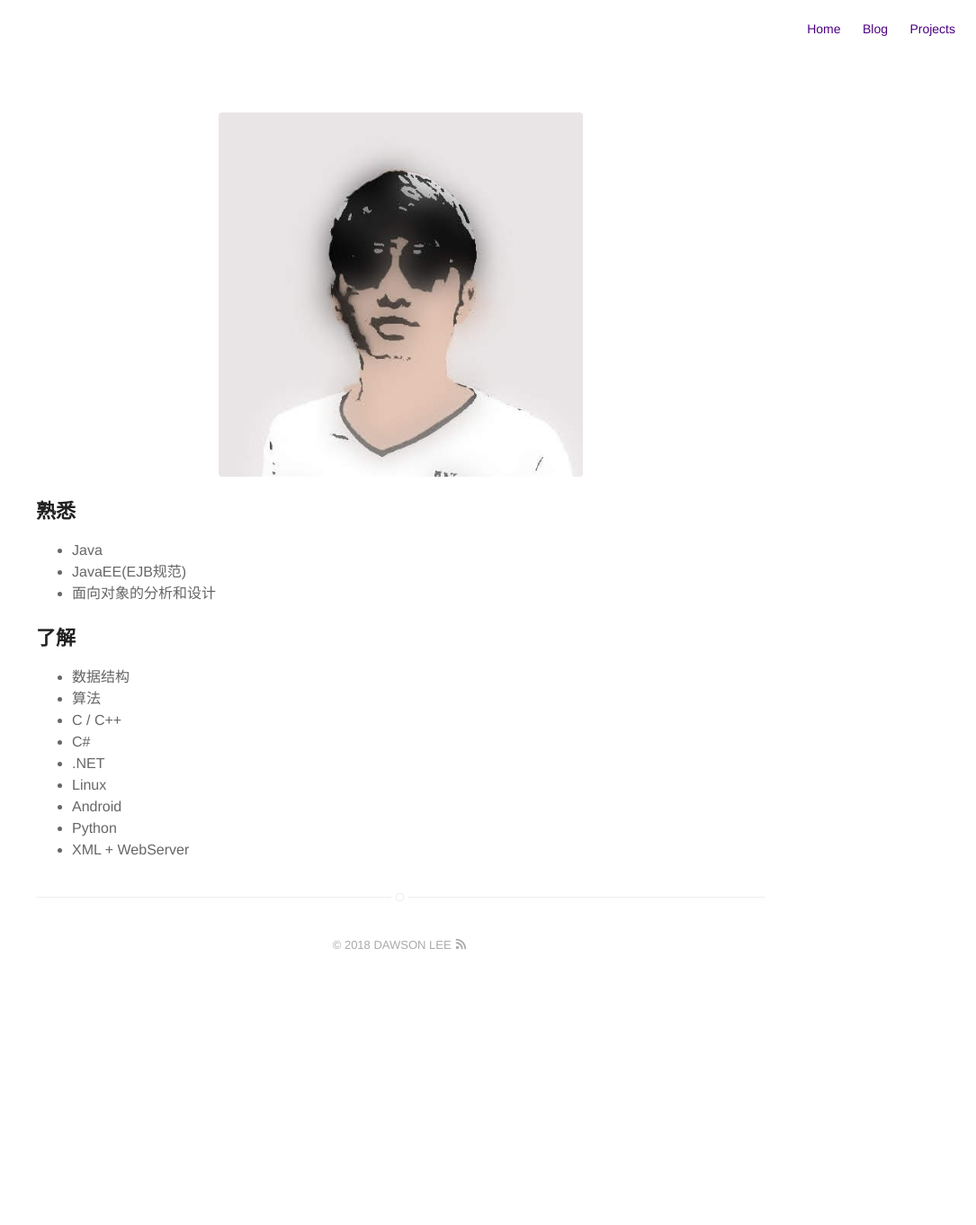
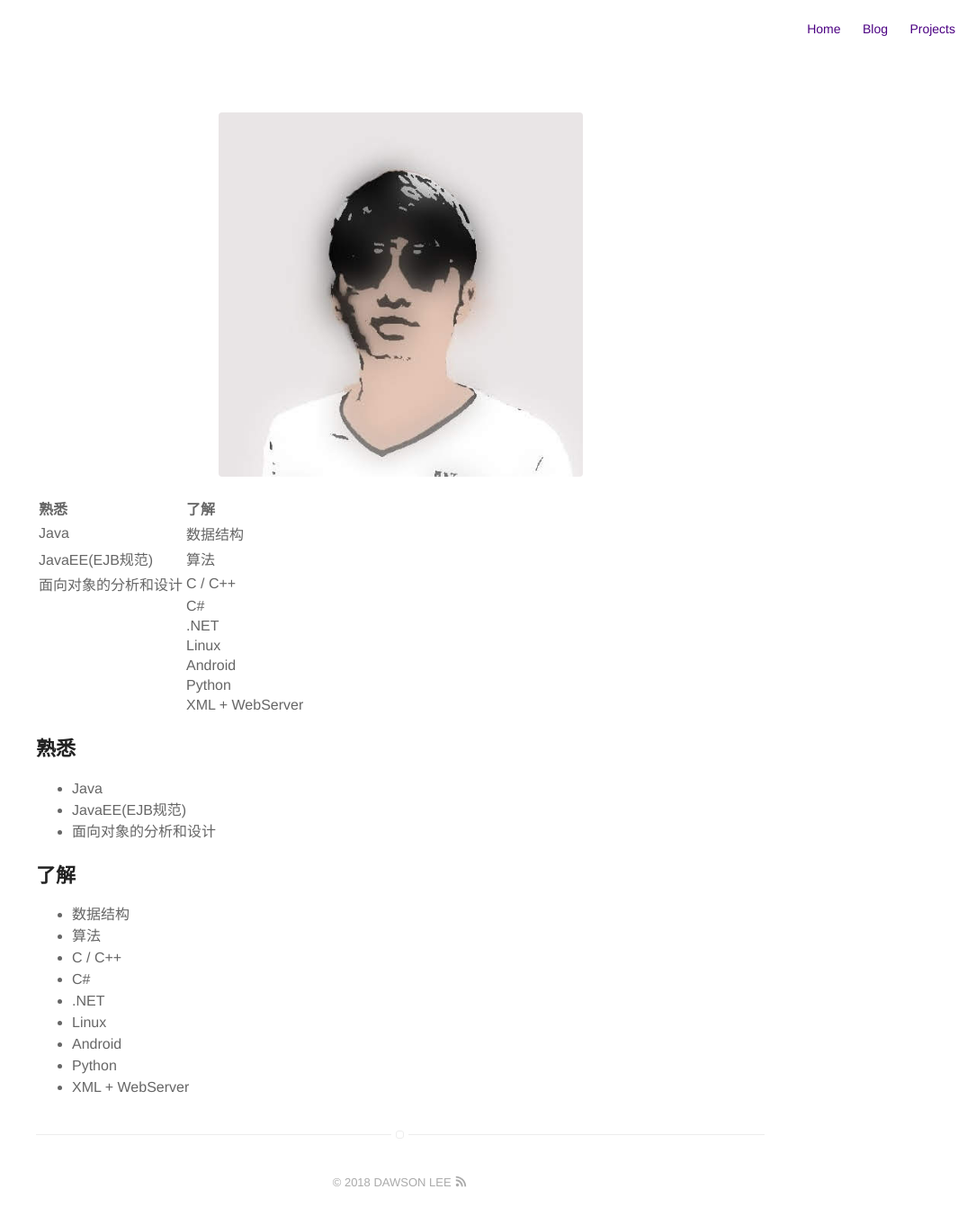
Before and after one commit to dawsonlee1790/dawsonlee1790.github.io, a Jekyll site: the page built from about.md, in a window 1280 px wide. Shown: the whole page at 90% size, without its empty margins (195-1280 px from the left). Built offline with Jekyll 4.4.1, drawn with Linux system fonts in a browser that asks for light colours; before the commit the page ends 1098 px from its top, so only the background shows below that.

Commit message:
Update about.md

```diff
--- a/about.md
+++ b/about.md
@@ -3,6 +3,20 @@ title: About
 layout: page
 ---
 ![Profile Image]({{ site.url }}/{{ site.picture }})
+
+
+|       熟悉        |       了解      |
+|:------------------|:----------------|
+| Java                | 数据结构 |
+| JavaEE(EJB规范)     | 算法   |
+| 面向对象的分析和设计  | C / C++     |
+|                     | C# |
+|  | .NET |
+|  | Linux |
+|  | Android |
+|  | Python |
+|  | XML + WebServer |
+
 
 ##  熟悉
 +  Java
```
